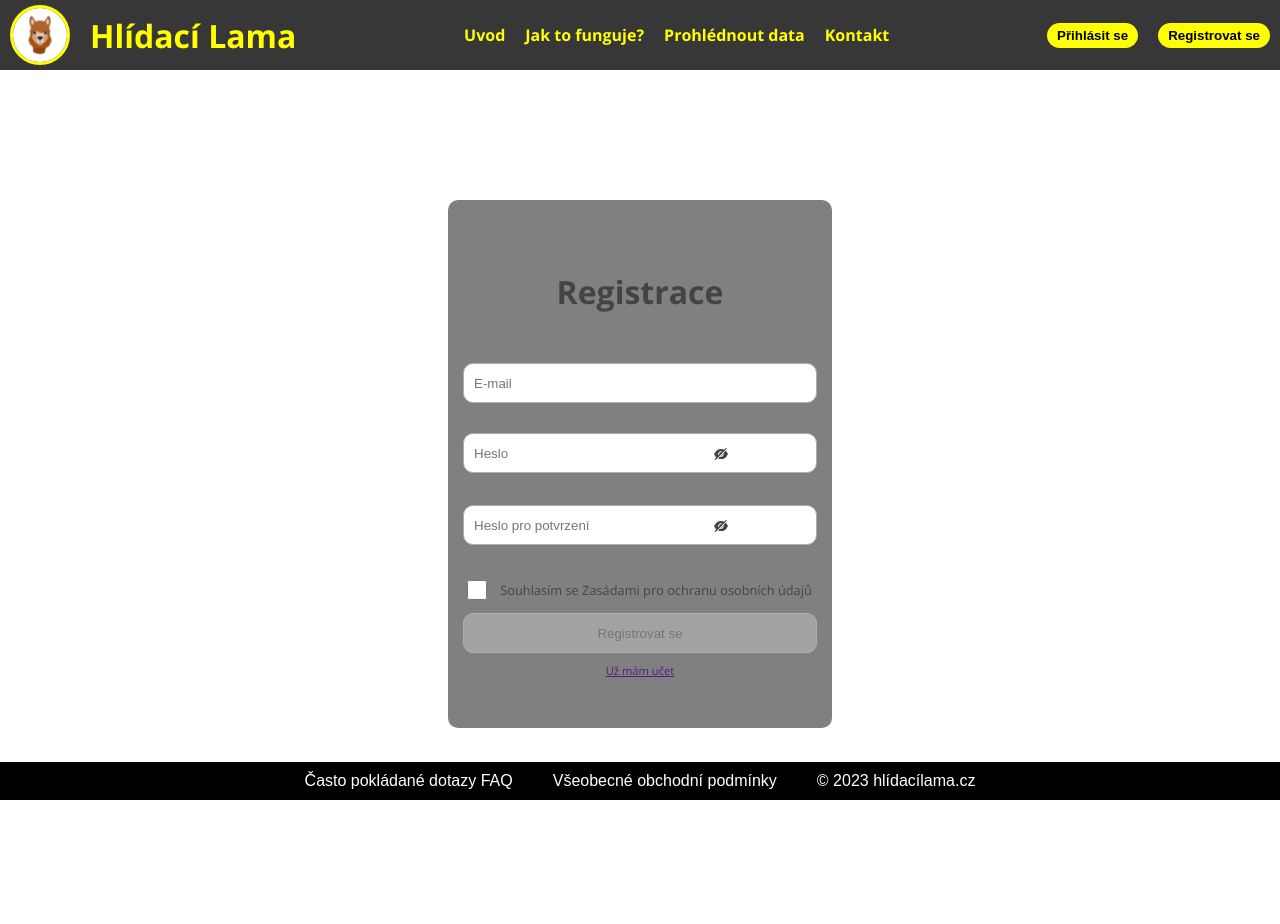
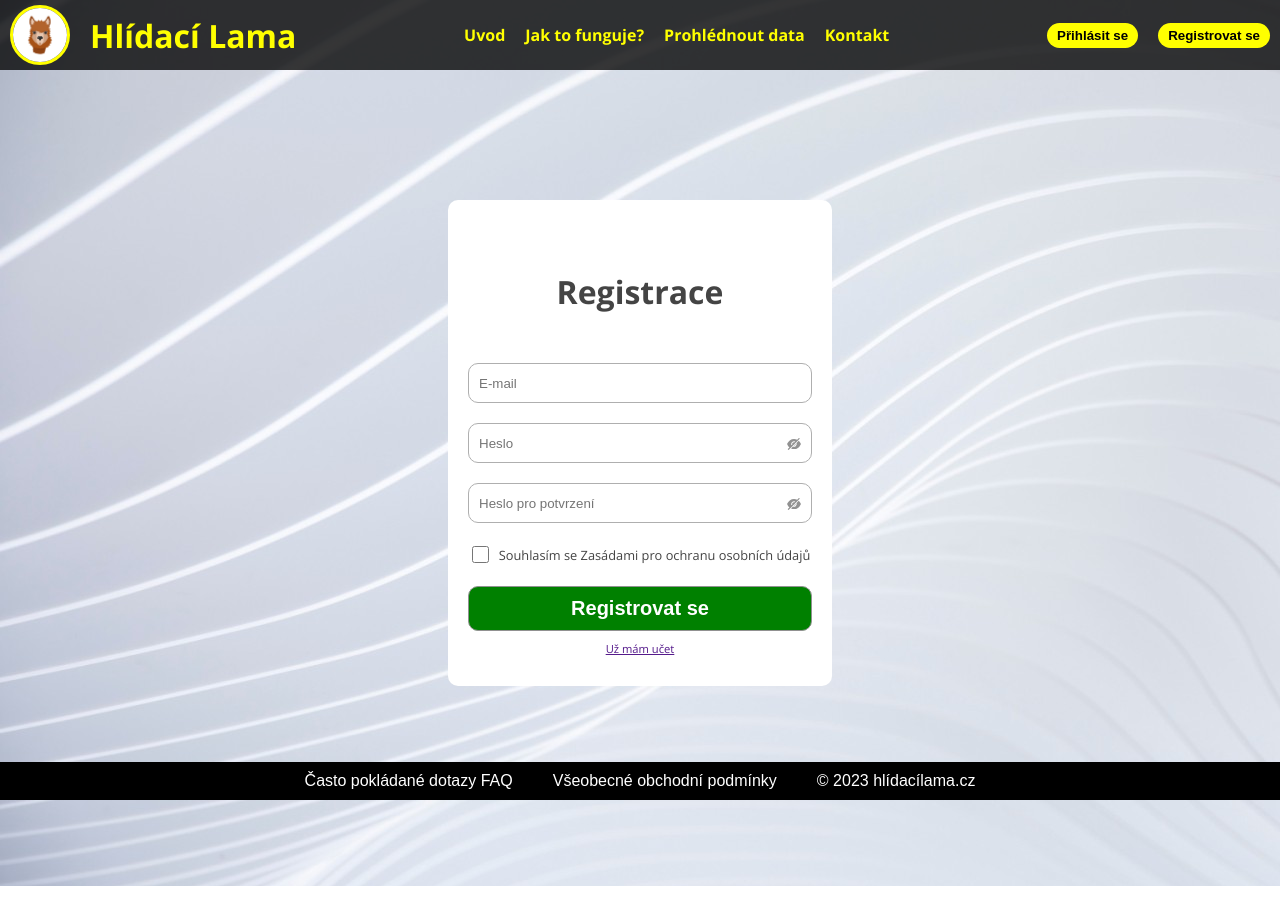
Before and after one commit to Tetiana-M-ai/Search_Lama_project, a React app: page /registration in a window 1280 px wide. Shown: the top 924 px of the page. After the commit the page ends 886 px from the top, so only its background shows below. Built offline with nearby package versions, Linux system fonts and the light colour scheme.

Commit message:
Corrections in the stylization of the form

```diff
--- a/src/components/Authorization/index.jsx
+++ b/src/components/Authorization/index.jsx
@@ -37,10 +37,8 @@ export const Authorization = () => {
               {...register('email', { required: '*  Pole je povinné' })}
               placeholder="E-mail"
             />
-            <div style={{ height: 20 }}>
-              {errors?.email && (
-                <p className="error">{errors?.email?.message || 'Error!'}</p>
-              )}
+            <div>
+              {errors.email && <p className="error">{errors.email.message}</p>}
             </div>
           </div>
 
@@ -50,7 +48,7 @@ export const Authorization = () => {
               name="password"
               type={passwordEye === false ? 'password' : 'text'}
               {...register('password', {
-                required: true,
+                required: '*  Pole je povinné',
                 minLength: {
                   value: 8,
                   message: '*  Heslo musí mít více než 8 znaků',
@@ -59,20 +57,24 @@ export const Authorization = () => {
               placeholder="Heslo"
             />
 
+            <i className="input_eye">
               {passwordEye === false ? (
                 <AiFillEyeInvisible onClick={handlePasswordClick} />
               ) : (
                 <AiFillEye onClick={handlePasswordClick} />
               )}
+            </i>
 
+            <div>
               {errors.password && (
                 <p className="error">{errors.password.message}</p>
               )}
             </div>
+          </div>
 
           <div className="form_box">
             <input
-              className="form_input"
+              className="form_btn"
               value="Přihlásít se"
               type="submit"
               disabled={!isValid}
--- a/src/components/Authorization/style.css
+++ b/src/components/Authorization/style.css
@@ -1,9 +1,9 @@
 .container_form {
   max-width: 30%;
   margin: 200px auto;
-  background-color: grey;
+  background-color: white;
   border-radius: 10px;
-  padding: 20px 15px;
+  padding: 20px 20px;
 }
 
 .form_title {
@@ -20,8 +20,12 @@
 .form {
   display: flex;
   flex-direction: column;
-  gap: 10px;
+  gap: 20px;
   margin-bottom: 10px;
+}
+
+.form_box {
+  position: relative;
 }
 
 
@@ -33,36 +37,58 @@
   border: solid 1px rgb(175, 175, 175);
 }
 
-svg {
-  position: relative;
-  bottom: 28px;
-  left: 250px;
+.form_input_error {
+  width: 100%;
+  height: 40px;
+  padding: 10px 10px;
+  border-radius: 10px;
+  border: solid 1px #d93025;
 }
 
-.form_checkbox {
-  display: flex;
-  margin-left: 0px 10px 10px 10px;
-  gap: 5px;
+.form_btn {
+  width: 100%;
+  height: 45px;
+  padding: 10px 10px;
+  border-radius: 10px;
+  border: solid 1px#919191;
+  background-color: green;
+  color: white;
+  font-size: 20px;
+  font-weight: bold;
+  cursor: pointer;
+  transition: all 0.3s ease;
 }
 
-.form_tick {
-  width: 20px;
-  height: 20px;
+.form_btn_active {
+  background-color: green;
+  border: green;
+  color: white;
+}
+
+.form_btn:hover {
+  background-color: rgb(3, 196, 3);
+  border: rgb(3, 196, 3);
+  color: white;
+}
+
+.input_eye {
+  position: absolute;
+  right: 10px;
+  top: 12px;
+  color: #919191;
+  cursor: pointer;
+
 }
 
 .error {
-  color: orangered;
+  color: #d93025;
   font-size: 0.8rem;
+  margin: 5px 0 0 10px;
 }
 
 a.form_link {
   display: flex;
   justify-content: center;
-  margin-bottom: 30px;
+  margin-bottom: 10px;
   font-size: 0.7rem;
 }
-
-.text_checkbox {
-  font-size: 0.8rem;
-  margin: auto;
-}
--- a/src/components/Registration/index.jsx
+++ b/src/components/Registration/index.jsx
@@ -43,13 +43,17 @@ export const Registration = () => {
             <input
               className="form_input"
               type="email"
-              {...register('email', { required: '*  Pole je povinné' })}
+              {...register('email', {
+                required: '*  Pole je povinné',
+                pattern: {
+                  value: '[a-z0-9._%+-]+@[a-z0-9.-]+.[a-z]{2,}$',
+                  message: '*  E-mailová adresa je neplatná',
+                },
+              })}
               placeholder="E-mail"
             />
-            <div style={{ height: 20 }}>
-              {errors?.email && (
-                <p className="error">{errors?.email?.message || 'Error!'}</p>
-              )}
+            <div>
+              {errors.email && <p className="error">{errors.email.message}</p>}
             </div>
           </div>
 
@@ -59,7 +63,7 @@ export const Registration = () => {
               name="password"
               type={passwordEye === false ? 'password' : 'text'}
               {...register('password', {
-                required: true,
+                required: '*  Pole je povinné',
                 minLength: {
                   value: 8,
                   message: '*  Heslo musí mít více než 8 znaků',
@@ -68,15 +72,19 @@ export const Registration = () => {
               placeholder="Heslo"
             />
 
+            <i className="input_eye">
               {passwordEye === false ? (
                 <AiFillEyeInvisible onClick={handlePasswordClick} />
               ) : (
                 <AiFillEye onClick={handlePasswordClick} />
               )}
+            </i>
 
+            <div>
               {errors.password && (
                 <p className="error">{errors.password.message}</p>
               )}
+            </div>
           </div>
 
           <div className="form_box">
@@ -96,15 +104,19 @@ export const Registration = () => {
               placeholder="Heslo pro potvrzení"
             />
 
+            <i className="input_eye">
               {confirmPasswordEye === false ? (
                 <AiFillEyeInvisible onClick={handleConfirmPasswordClick} />
               ) : (
                 <AiFillEye onClick={handleConfirmPasswordClick} />
               )}
+            </i>
 
+            <div>
               {errors.passwordConfirm && (
                 <p className="error">{errors.passwordConfirm.message}</p>
               )}
+            </div>
           </div>
 
           <div className="form_checkbox">
@@ -122,7 +134,7 @@ export const Registration = () => {
 
           <div className="form_box">
             <input
-              className="form_input"
+              className="form_btn"
               value="Registrovat se"
               type="submit"
               disabled={!isValid}
--- a/src/components/Registration/style.css
+++ b/src/components/Registration/style.css
@@ -1,9 +1,13 @@
+body {
+  background-image: url("./img/background.jpg");
+}
+
 .container_form {
   max-width: 30%;
   margin: 200px auto;
-  background-color: grey;
+  background-color: white;
   border-radius: 10px;
-  padding: 20px 15px;
+  padding: 20px 20px;
 }
 
 .form_title {
@@ -20,8 +24,12 @@
 .form {
   display: flex;
   flex-direction: column;
-  gap: 10px;
+  gap: 20px;
   margin-bottom: 10px;
+}
+
+.form_box {
+  position: relative;
 }
 
 
@@ -33,10 +41,47 @@
   border: solid 1px rgb(175, 175, 175);
 }
 
-svg {
-  position: relative;
-  bottom: 28px;
-  left: 250px;
+.form_input_error {
+  width: 100%;
+  height: 40px;
+  padding: 10px 10px;
+  border-radius: 10px;
+  border: solid 1px #d93025;
+}
+
+.form_btn {
+  width: 100%;
+  height: 45px;
+  padding: 10px 10px;
+  border-radius: 10px;
+  border: solid 1px#919191;
+  background-color: green;
+  color: white;
+  font-size: 20px;
+  font-weight: bold;
+  cursor: pointer;
+  transition: all 0.3s ease;
+}
+
+.form_btn_active {
+  background-color: green;
+  border: green;
+  color: white;
+}
+
+.form_btn:hover {
+  background-color: rgb(3, 196, 3);
+  border: rgb(3, 196, 3);
+  color: white;
+}
+
+.input_eye {
+  position: absolute;
+  right: 10px;
+  top: 12px;
+  color: #919191;
+  cursor: pointer;
+
 }
 
 .form_checkbox {
@@ -46,13 +91,15 @@ svg {
 }
 
 .form_tick {
-  width: 20px;
-  height: 20px;
+  width: 17px;
+  height: 17px;
+  cursor: pointer;
 }
 
 .error {
-  color: orangered;
+  color: #d93025;
   font-size: 0.8rem;
+  margin: 5px 0 0 10px;
 }
 
 a.form_link {
```
Also changed, not shown: src/components/Registration/img/background.jpg (added). Lines whose indentation alone changed are shown as unchanged.
